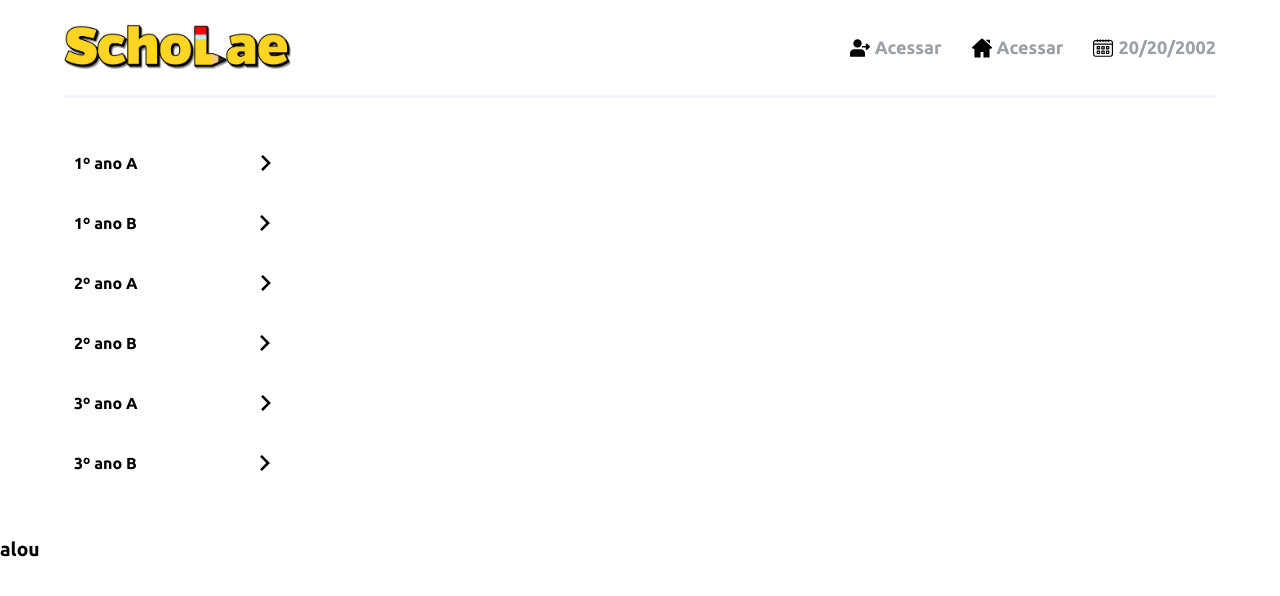
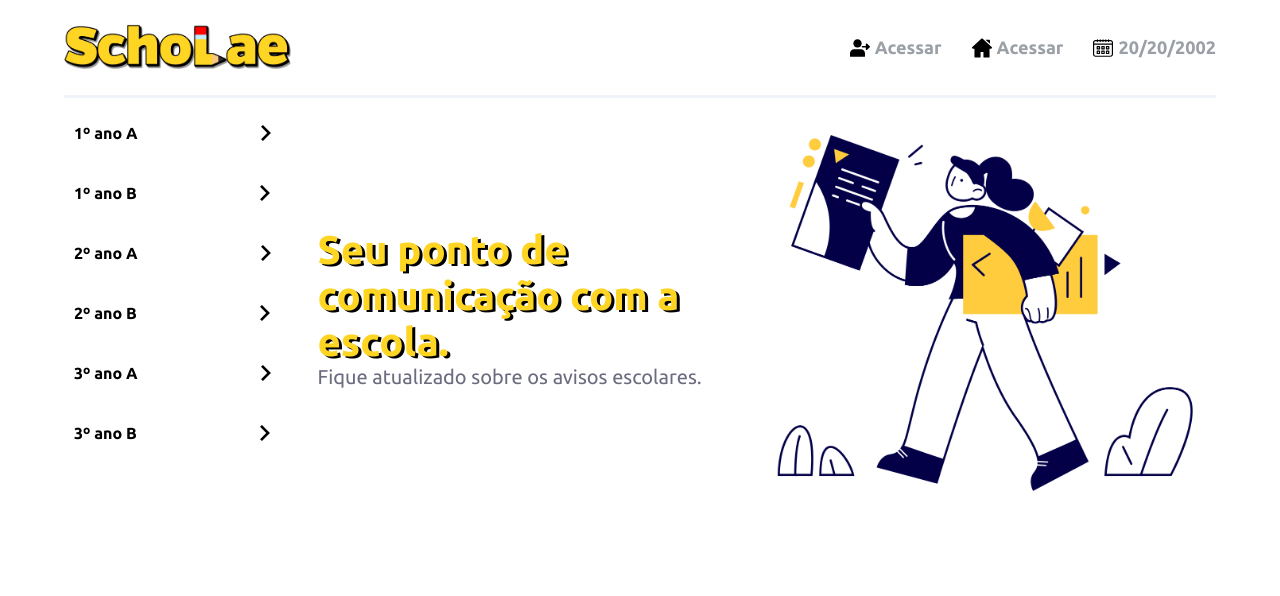
Before and after one commit to flaviomanuel/scholae, a React (Create React App) app in the folder web/: page / in a window 1280 px wide. Shown: the top 596 px of the page. Built offline with nearby package versions, Linux system fonts and the light colour scheme.

Commit message:
pagehome finished

```diff
--- a/web/src/assets/styles/global.css
+++ b/web/src/assets/styles/global.css
@@ -18,6 +18,7 @@ textarea{
     font-family: 'Ubuntu';
 }
 
+
 .container {
     width: 90vw;
     margin: 0 auto
--- a/web/src/components/SideMenu/styles.css
+++ b/web/src/components/SideMenu/styles.css
@@ -3,9 +3,6 @@
     height: 50vh;
 }
 
-#side-menu .options-group {
-    margin-top: 40px;
-}
 #side-menu .options-group .option a{
     height: 50px;
     display: flex;
--- a/web/src/pages/PageHome/index.jsx
+++ b/web/src/pages/PageHome/index.jsx
@@ -2,6 +2,8 @@ import React from 'react';
 
 import PageHeader from '../../components/PageHeader';
 import SideMenu from '../../components/SideMenu';
+
+import landingImg from '../../assets/images/homeFigure.png'
 
 import './styles.css';
 
@@ -11,9 +13,23 @@ function PageHome() {
             <div id="page-home-content" className="container">
                 <PageHeader/>
 
-                <SideMenu/>
+
+
+                <main>
+                    <div className="side-menu-content">
+                        <SideMenu/>
+                    </div>
+                    <div className="landing">
+                        <div className="landing-content">
+                            <div className="landing-text">
+                                <h1>Seu ponto de comunicação com a escola.</h1>
+                                <p>Fique atualizado sobre os avisos escolares.</p>
+                            </div>
+                        <img src={landingImg} alt="Imagen de apresentação"/>
+                    </div>
+                    </div>
+                </main>
             </div>
-            <h1>alou</h1>
         </div>
     )
 }
--- a/web/src/pages/PageHome/styles.css
+++ b/web/src/pages/PageHome/styles.css
@@ -1,43 +1,33 @@
-
-.page-home header {
+#page-home #page-home-content main {
     display: flex;
     align-items: center;
     justify-content: center;
-    margin-top: 24px;
+    margin-top: 10px;
 }
-
-.page-home header .list-group {
+#page-home #page-home-content main .landing .landing-content {
     display: flex;
     align-items: center;
     justify-content: center;
-
 }
 
-.page-home header .list-group .list a {
-    display: flex;
-    align-items: center;
-    justify-content: center;
-    text-decoration: none;
-    color: #9AA0A6 ;
-    margin-left: 30px;
-    font-family: Ubuntu;
-    font-size: 18px;
-    font-weight: bold;
 
-}
-.page-home header .list-group .list a img {
-    width: 20px;
-    height: 20px;
-    margin-right: 5px;
-
-}
-.page-home header .logo-container img{
-    width: 24%;
+#page-home #page-home-content main .landing .landing-content img {
+    margin-top: 10px;
+    width: 45%;
+    transform: scaleX(-1)
 }
 
-.page-home section .line {
-    width: 100%;
-    height: 3px;
-    background-color: #F0F3F8;
-    margin-top: 24px;
+#page-home #page-home-content main .landing .landing-content .landing-text {
+    width: 50%;
 }
+#page-home #page-home-content main .landing .landing-content .landing-text h1 {
+    font-size: 40px;
+    color: #FED523;
+
+    stroke-width: 2px;
+    text-shadow: black 3px 2px 0;
+}
+#page-home #page-home-content main .landing .landing-content .landing-text p{
+    color: #6C6C80;
+    font-size: 20px;
+}
```
